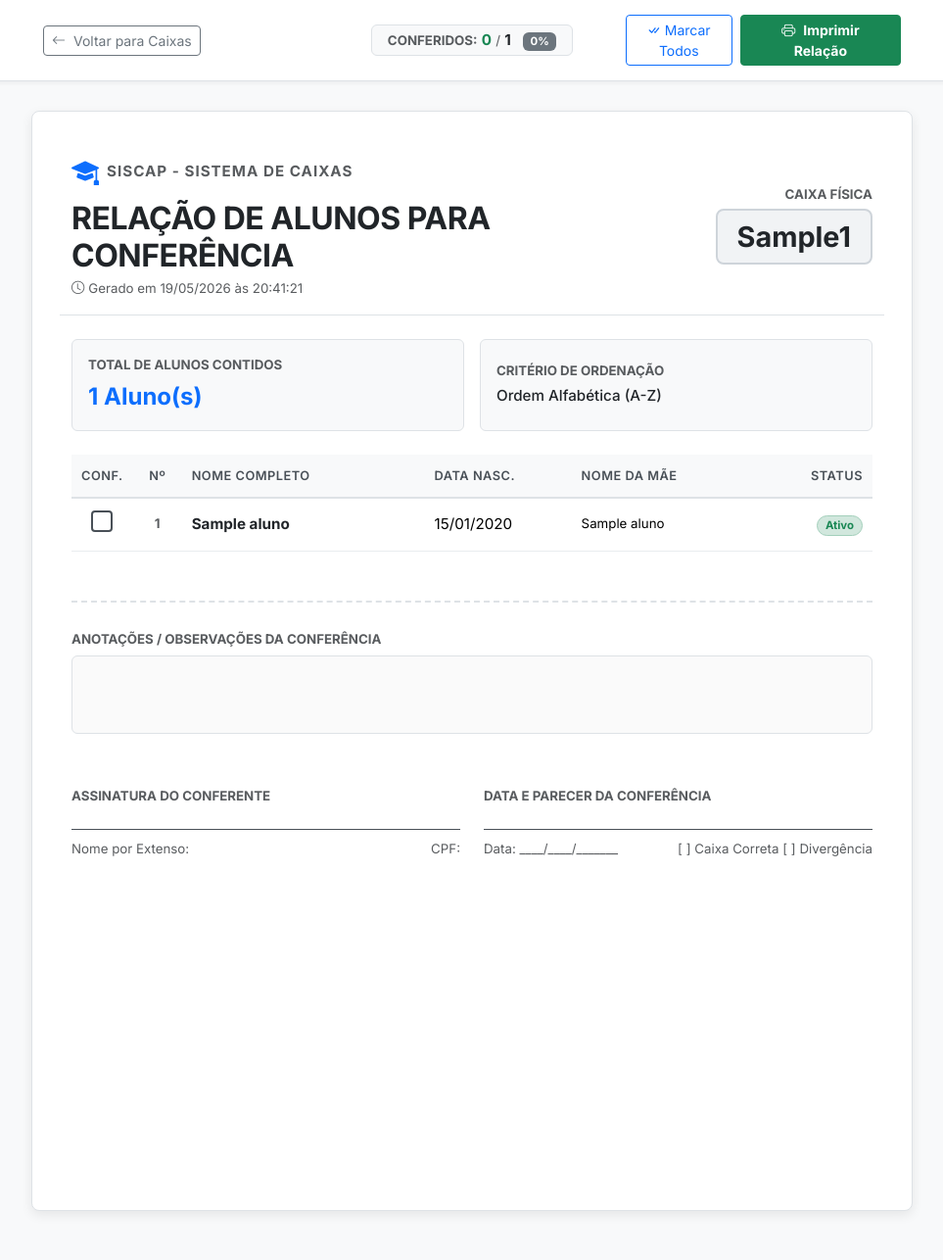
After one commit to wilterporto/siscap, a Flask app: page /caixas/imprimir/1 in a window 1280 px wide. The commit adds this page. Shown: the whole page at 98% size, without its empty margins (158-1121 px from the left). Run offline with Flask 3, Linux system fonts and the light colour scheme; a user stored in the database is signed in; tables that the repository leaves empty hold one stand-in row (values such as "Sample post"); some libraries are stand-ins or nearby versions.

Commit message:
inclusão de relatório na tela de caixas

```diff
--- a/app.py
+++ b/app.py
@@ -960,6 +960,20 @@ def delete_caixa(id):
 
     return redirect(url_for('caixas'))
 
+@app.route('/caixas/imprimir/<int:id>', methods=['GET'])
+@login_required
+def imprimir_caixa(id):
+    caixa = db.get_or_404(Caixa, id)
+    # Buscar todos os alunos contidos na caixa em ordem alfabetica
+    alunos = Aluno.query.filter_by(caixa_id=id).order_by(Aluno.nome).all()
+
+    log_audit('EXPORT', 'Caixa', target_id=id, details=f'Imprimiu relacao de alunos da caixa {caixa.nome_formatado}')
+    db.session.commit()
+
+    data_hora_atual = get_local_time().strftime('%d/%m/%Y às %H:%M:%S')
+
+    return render_template('imprimir_caixa.html', caixa=caixa, alunos=alunos, data_hora_atual=data_hora_atual)
+
 @app.route('/alunos/importar', methods=['GET'])
 @login_required
 def importar_alunos():
--- /dev/null
+++ b/templates/imprimir_caixa.html
@@ -0,0 +1,496 @@
+<!DOCTYPE html>
+<html lang="pt-BR" data-bs-theme="light">
+
+<head>
+    <meta charset="UTF-8">
+    <meta name="viewport" content="width=device-width, initial-scale=1.0">
+    <title>Relação de Alunos - Caixa {{ caixa.nome_formatado }}</title>
+
+    <!-- Favicon -->
+    {% if system_config and system_config.favicon_data %}
+    <link rel="icon" href="{{ url_for('display_system_image', image_type='favicon') }}">
+    {% endif %}
+
+    <!-- Bootstrap 5.3 CSS -->
+    <link href="https://cdn.jsdelivr.net/npm/bootstrap@5.3.2/dist/css/bootstrap.min.css" rel="stylesheet"
+        integrity="sha384-T3c6CoIi6uLrA9TneNEoa7RxnatzjcDSCmG1MXxSR1GAsXEV/Dwwykc2MPK8M2HN" crossorigin="anonymous">
+    <!-- Bootstrap Icons -->
+    <link rel="stylesheet" href="https://cdn.jsdelivr.net/npm/bootstrap-icons@1.11.1/font/bootstrap-icons.css">
+    <!-- Fonts -->
+    <link href="https://fonts.googleapis.com/css2?family=Inter:wght@300;400;500;600;700&display=swap" rel="stylesheet">
+
+    <style>
+        body {
+            font-family: 'Inter', sans-serif;
+            background-color: #f8f9fa;
+            color: #212529;
+            font-size: 0.95rem;
+            padding-bottom: 50px;
+        }
+
+        /* Estilos da barra de controle no-print */
+        .action-bar {
+            background-color: #ffffff;
+            border-bottom: 1px solid #dee2e6;
+            box-shadow: 0 2px 4px rgba(0,0,0,0.05);
+            padding: 15px 0;
+            margin-bottom: 30px;
+            position: sticky;
+            top: 0;
+            z-index: 1000;
+        }
+
+        /* Área de impressão simulada na tela */
+        .print-preview-container {
+            background-color: #ffffff;
+            border: 1px solid #dee2e6;
+            border-radius: 8px;
+            box-shadow: 0 4px 12px rgba(0,0,0,0.08);
+            padding: 40px;
+            margin: 0 auto;
+            max-width: 900px;
+            min-height: 297mm; /* Proporção A4 aproximada */
+        }
+
+        /* Título e Destaque da Caixa */
+        .box-badge {
+            background-color: #f1f3f5;
+            border: 2px solid #ced4da;
+            border-radius: 8px;
+            color: #212529;
+            font-size: 1.8rem;
+            font-weight: 700;
+            padding: 5px 20px;
+            display: inline-block;
+            text-align: center;
+            min-width: 100px;
+        }
+
+        .header-title {
+            font-weight: 700;
+            color: #212529;
+            letter-spacing: -0.5px;
+            text-transform: uppercase;
+        }
+
+        /* Estilização da tabela de conferência */
+        .table-conferencia th {
+            background-color: #f8f9fa !important;
+            color: #495057;
+            font-weight: 600;
+            text-transform: uppercase;
+            font-size: 0.8rem;
+            letter-spacing: 0.5px;
+            border-bottom: 2px solid #dee2e6;
+            padding: 12px 10px;
+        }
+
+        .table-conferencia td {
+            padding: 12px 10px;
+            vertical-align: middle;
+            border-bottom: 1px solid #e9ecef;
+        }
+
+        .table-conferencia tr:hover {
+            background-color: #fdfdfd;
+        }
+
+        /* Checkbox especial de conferência */
+        .conferencia-checkbox-container {
+            cursor: pointer;
+            display: inline-block;
+            position: relative;
+            user-select: none;
+        }
+
+        .conferencia-check-visual {
+            width: 22px;
+            height: 22px;
+            border: 2px solid #495057;
+            border-radius: 4px;
+            background-color: #ffffff;
+            display: flex;
+            align-items: center;
+            justify-content: center;
+            transition: all 0.2s ease;
+        }
+
+        .conferencia-checkbox-container input {
+            position: absolute;
+            opacity: 0;
+            cursor: pointer;
+            height: 0;
+            width: 0;
+        }
+
+        /* Quando o input está checado */
+        .conferencia-checkbox-container input:checked ~ .conferencia-check-visual {
+            background-color: #198754;
+            border-color: #198754;
+        }
+
+        .conferencia-checkbox-container input:checked ~ .conferencia-check-visual::after {
+            content: "\F26E"; /* Código do bi-check no bootstrap icons */
+            font-family: "bootstrap-icons";
+            color: #ffffff;
+            font-size: 14px;
+            font-weight: bold;
+        }
+
+        /* Linha riscada ao conferir aluno */
+        tr.conferido-row {
+            background-color: #f4fbf7 !important;
+            color: #6c757d;
+        }
+
+        tr.conferido-row .aluno-nome {
+            text-decoration: line-through;
+            font-weight: 400;
+        }
+
+        /* Campo de observação e assinaturas */
+        .signing-area {
+            margin-top: 50px;
+            border-top: 2px dashed #dee2e6;
+            padding-top: 30px;
+        }
+
+        .signing-line {
+            border-bottom: 1px solid #495057;
+            width: 100%;
+            display: inline-block;
+            margin-top: 25px;
+        }
+
+        /* Ajustes específicos para Impressão */
+        @media print {
+            body {
+                background-color: #ffffff !important;
+                color: #000000 !important;
+                padding: 0 !important;
+                margin: 0 !important;
+                font-size: 9pt !important;
+            }
+
+            .no-print {
+                display: none !important;
+            }
+
+            .print-preview-container {
+                border: none !important;
+                box-shadow: none !important;
+                padding: 0 !important;
+                margin: 0 !important;
+                width: 100% !important;
+                max-width: 100% !important;
+            }
+
+            .table-conferencia th {
+                background-color: #f8f9fa !important;
+                color: #000000 !important;
+                border-bottom: 2px solid #000000 !important;
+            }
+
+            .table-conferencia td {
+                border-bottom: 1px solid #dddddd !important;
+            }
+
+            .conferencia-check-visual {
+                border: 2px solid #000000 !important;
+                -webkit-print-color-adjust: exact;
+                print-color-adjust: exact;
+            }
+
+            /* Garante que a marca de verificação seja impressa se estiver marcada */
+            .conferencia-checkbox-container input:checked ~ .conferencia-check-visual {
+                background-color: #ffffff !important;
+                border-color: #000000 !important;
+            }
+
+            .conferencia-checkbox-container input:checked ~ .conferencia-check-visual::after {
+                color: #000000 !important;
+            }
+
+            tr.conferido-row {
+                background-color: transparent !important;
+            }
+
+            .signing-area {
+                page-break-inside: avoid;
+            }
+        }
+    </style>
+</head>
+
+<body>
+
+    <!-- Barra de Ações Superior (Ocultada na Impressão) -->
+    <div class="action-bar no-print">
+        <div class="container-fluid max-width-900" style="max-width: 900px;">
+            <div class="row align-items-center g-3">
+                <div class="col-md-4">
+                    <a href="{{ url_for('caixas') }}" class="btn btn-outline-secondary btn-sm">
+                        <i class="bi bi-arrow-left me-2"></i>Voltar para Caixas
+                    </a>
+                </div>
+                <div class="col-md-4 text-center">
+                    <div class="bg-light rounded py-1 px-3 border d-inline-block">
+                        <small class="text-muted fw-bold">CONFERIDOS:</small>
+                        <span id="checked-count" class="fw-bold text-success">0</span>
+                        <small class="text-muted">/</small>
+                        <span class="fw-bold">{{ alunos|length }}</span>
+                        <span class="badge bg-success ms-2" id="checked-percent">0%</span>
+                    </div>
+                </div>
+                <div class="col-md-4 text-md-end d-flex justify-content-md-end gap-2">
+                    <button class="btn btn-outline-primary btn-sm" id="btn-toggle-all">
+                        <i class="bi bi-check-all me-1"></i>Marcar Todos
+                    </button>
+                    <button class="btn btn-success btn-sm px-4 fw-bold" onclick="window.print();">
+                        <i class="bi bi-printer me-2"></i>Imprimir Relação
+                    </button>
+                </div>
+            </div>
+        </div>
+    </div>
+
+    <!-- Container da Relação (Será o Conteúdo Impresso) -->
+    <div class="print-preview-container">
+
+        <!-- Cabeçalho do Relatório -->
+        <div class="row align-items-center mb-4 pb-3 border-bottom">
+            <div class="col-8">
+                <div class="d-flex align-items-center mb-2">
+                    <i class="bi bi-mortarboard-fill text-primary fs-3 me-2 no-print"></i>
+                    <h5 class="mb-0 fw-bold text-muted" style="font-size: 0.95rem; letter-spacing: 1px;">SISCAP - SISTEMA DE CAIXAS</h5>
+                </div>
+                <h2 class="header-title mb-0">Relação de Alunos para Conferência</h2>
+                <p class="text-muted small mb-0 mt-1">
+                    <i class="bi bi-clock me-1"></i>Gerado em {{ data_hora_atual }}
+                </p>
+            </div>
+            <div class="col-4 text-end">
+                <div class="text-muted small mb-1 fw-bold text-uppercase">Caixa Física</div>
+                <div class="box-badge">{{ caixa.nome_formatado }}</div>
+            </div>
+        </div>
+
+        <!-- Estatísticas Rápidas do Relatório -->
+        <div class="row g-3 mb-4">
+            <div class="col-sm-6">
+                <div class="card bg-light border p-3 rounded">
+                    <div class="small text-muted fw-bold text-uppercase">Total de Alunos Contidos</div>
+                    <div class="fs-4 fw-bold mt-1 text-primary">{{ alunos|length }} Aluno(s)</div>
+                </div>
+            </div>
+            <div class="col-sm-6">
+                <div class="card bg-light border p-3 rounded h-100 d-flex flex-column justify-content-center">
+                    <div class="small text-muted fw-bold text-uppercase">Critério de Ordenação</div>
+                    <div class="fw-medium mt-1">Ordem Alfabética (A-Z)</div>
+                </div>
+            </div>
+        </div>
+
+        <!-- Tabela de Alunos -->
+        <div class="table-responsive">
+            <table class="table table-conferencia align-middle mb-0">
+                <thead>
+                    <tr>
+                        <th class="text-center" style="width: 60px;">Conf.</th>
+                        <th class="text-center" style="width: 50px;">Nº</th>
+                        <th>Nome Completo</th>
+                        <th style="width: 150px;">Data Nasc.</th>
+                        <th>Nome da Mãe</th>
+                        <th class="text-end" style="width: 100px;">Status</th>
+                    </tr>
+                </thead>
+                <tbody>
+                    {% for aluno in alunos %}
+                    <tr id="row-{{ aluno.id }}" class="aluno-row">
+                        <!-- Check de conferência -->
+                        <td class="text-center">
+                            <label class="conferencia-checkbox-container">
+                                <input type="checkbox" class="check-item no-print" data-aluno-id="{{ aluno.id }}" onchange="toggleRow('{{ aluno.id }}')">
+                                <span class="conferencia-check-visual"></span>
+                            </label>
+                        </td>
+                        <!-- Número de ordem -->
+                        <td class="text-center text-muted fw-bold small">{{ loop.index }}</td>
+                        <!-- Nome -->
+                        <td class="fw-bold text-dark aluno-nome">{{ aluno.nome }}</td>
+                        <!-- Data Nascimento -->
+                        <td>
+                            {% if aluno.data_nascimento %}
+                                {{ aluno.data_nascimento.strftime('%d/%m/%Y') }}
+                            {% else %}
+                                <span class="text-muted small">---</span>
+                            {% endif %}
+                        </td>
+                        <!-- Nome Mãe -->
+                        <td class="small">
+                            {% if aluno.nome_mae %}
+                                {{ aluno.nome_mae }}
+                            {% else %}
+                                <span class="text-muted italic small">Não cadastrado</span>
+                            {% endif %}
+                        </td>
+                        <!-- Status -->
+                        <td class="text-end">
+                            {% if aluno.ativo %}
+                                <span class="badge bg-success-subtle text-success border border-success-subtle rounded-pill px-2 py-1 small">Ativo</span>
+                            {% else %}
+                                <span class="badge bg-secondary-subtle text-secondary border border-secondary-subtle rounded-pill px-2 py-1 small">Inativo</span>
+                            {% endif %}
+                        </td>
+                    </tr>
+                    {% else %}
+                    <tr>
+                        <td colspan="6" class="text-center py-5 text-muted">
+                            <i class="bi bi-people fs-1 d-block mb-2 opacity-50"></i>
+                            Esta caixa não possui alunos cadastrados.
+                        </td>
+                    </tr>
+                    {% endfor %}
+                </tbody>
+            </table>
+        </div>
+
+        <!-- Área de Observações e Assinaturas (Conferência Física) -->
+        {% if alunos|length > 0 %}
+        <div class="signing-area">
+            <div class="row">
+                <div class="col-12 mb-4">
+                    <h6 class="fw-bold text-uppercase small text-muted mb-2">Anotações / Observações da Conferência</h6>
+                    <div style="border: 1px solid #dee2e6; border-radius: 6px; height: 80px; width: 100%; background-color: #fafafa;"></div>
+                </div>
+            </div>
+
+            <div class="row g-4 mt-2">
+                <div class="col-md-6">
+                    <h6 class="fw-bold text-uppercase small text-muted mb-0">Assinatura do Conferente</h6>
+                    <span class="signing-line"></span>
+                    <div class="d-flex justify-content-between mt-1 text-muted small">
+                        <span>Nome por Extenso:</span>
+                        <span>CPF:</span>
+                    </div>
+                </div>
+                <div class="col-md-6">
+                    <h6 class="fw-bold text-uppercase small text-muted mb-0">Data e Parecer da Conferência</h6>
+                    <span class="signing-line"></span>
+                    <div class="d-flex justify-content-between mt-1 text-muted small">
+                        <span>Data: ____/____/_______</span>
+                        <span>[  ] Caixa Correta  [  ] Divergência</span>
+                    </div>
+                </div>
+            </div>
+        </div>
+        {% endif %}
+
+    </div>
+
+    <!-- Bootstrap Bundle JS -->
+    <script src="https://cdn.jsdelivr.net/npm/bootstrap@5.3.2/dist/js/bootstrap.bundle.min.js"
+        integrity="sha384-C6RzsynM9kWDrMNeT87bh95OGNyZPhcTNXj1NW7RuBCsyN/o0jlpcV8Qyq46cDfL"
+        crossorigin="anonymous"></script>
+
+    <script>
+        // Função para alternar o estado visual da linha ao clicar no check
+        function toggleRow(alunoId) {
+            const row = document.getElementById(`row-${alunoId}`);
+            const checkbox = row.querySelector('.check-item');
+
+            if (checkbox.checked) {
+                row.classList.add('conferido-row');
+            } else {
+                row.classList.remove('conferido-row');
+            }
+
+            updateStats();
+        }
+
+        // Adiciona evento de clique nas linhas para facilitar a marcação rápida
+        document.addEventListener('DOMContentLoaded', () => {
+            const rows = document.querySelectorAll('.aluno-row');
+            rows.forEach(row => {
+                row.addEventListener('click', (e) => {
+                    // Impede o clique duplo se clicado diretamente no checkbox ou label
+                    if (e.target.closest('.conferencia-checkbox-container')) {
+                        return;
+                    }
+
+                    const checkbox = row.querySelector('.check-item');
+                    if (checkbox) {
+                        checkbox.checked = !checkbox.checked;
+                        toggleRow(checkbox.dataset.alunoId);
+                    }
+                });
+            });
+
+            // Lógica do botão Marcar/Desmarcar todos
+            const btnToggleAll = document.getElementById('btn-toggle-all');
+            if (btnToggleAll) {
+                let allChecked = false;
+
+                btnToggleAll.addEventListener('click', () => {
+                    const checkboxes = document.querySelectorAll('.check-item');
+                    allChecked = !allChecked;
+
+                    checkboxes.forEach(cb => {
+                        cb.checked = allChecked;
+                        const row = document.getElementById(`row-${cb.dataset.alunoId}`);
+                        if (allChecked) {
+                            row.classList.add('conferido-row');
+                        } else {
+                            row.classList.remove('conferido-row');
+                        }
+                    });
+
+                    // Atualiza texto do botão
+                    if (allChecked) {
+                        btnToggleAll.innerHTML = '<i class="bi bi-x-circle me-1"></i>Desmarcar Todos';
+                        btnToggleAll.className = 'btn btn-outline-danger btn-sm';
+                    } else {
+                        btnToggleAll.innerHTML = '<i class="bi bi-check-all me-1"></i>Marcar Todos';
+                        btnToggleAll.className = 'btn btn-outline-primary btn-sm';
+                    }
+
+                    updateStats();
+                });
+            }
+
+            updateStats();
+        });
+
+        // Função que calcula estatísticas e atualiza na barra superior
+        function updateStats() {
+            const checkboxes = document.querySelectorAll('.check-item');
+            const total = checkboxes.length;
+            if (total === 0) return;
+
+            let checkedCount = 0;
+            checkboxes.forEach(cb => {
+                if (cb.checked) checkedCount++;
+            });
+
+            const percent = Math.round((checkedCount / total) * 100);
+
+            // Atualiza interface
+            const countEl = document.getElementById('checked-count');
+            const percentEl = document.getElementById('checked-percent');
+
+            if (countEl) countEl.textContent = checkedCount;
+            if (percentEl) {
+                percentEl.textContent = `${percent}%`;
+                if (percent === 100) {
+                    percentEl.className = 'badge bg-success ms-2';
+                } else if (percent > 0) {
+                    percentEl.className = 'badge bg-warning text-dark ms-2';
+                } else {
+                    percentEl.className = 'badge bg-secondary ms-2';
+                }
+            }
+        }
+    </script>
+</body>
+
+</html>
```
Also changed, not shown: templates/caixas.html (+5 -2 lines), 2 other files.
